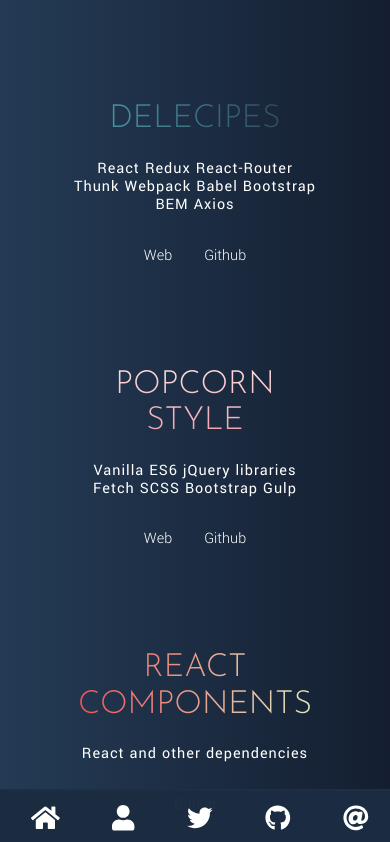
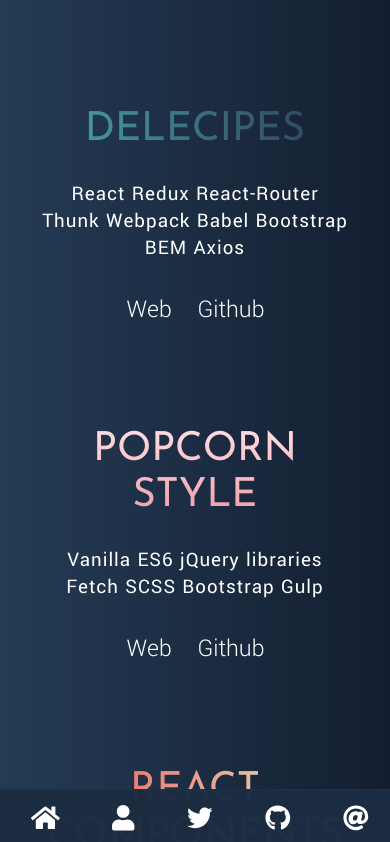
Before and after one commit to grenos/my_portfolio, a React (Create React App) app: page / in a window 390 px wide. Shown: the top 842 px of the page. Built offline with nearby package versions, Linux system fonts and the light colour scheme.

Commit message:
css updates and fixes

```diff
--- a/src/components/about/About.js
+++ b/src/components/about/About.js
@@ -7,8 +7,7 @@ import './style.css';
 let flex = {
   display: 'flex',
   justifyContent: 'center',
-  alignItems: 'center',
-  height: '100vh'
+  alignItems: 'center'
 };
 
 let centerFlex = {
@@ -30,13 +29,14 @@ const Text = styled.h1`
   ${media.ipadPro`font-size: 1.8em;`};
   ${media.inch15`font-size: 1.8em;`};
   ${media.hdScreen`font-size: 2em;`};
-  ${media.plusPhone`font-size: 1em;`};
+  ${media.plusPhone`font-size: 1.3em;`};
+  ${media.iphoneX8`font-size: 1.4em;`};
 `;
 
 const About = () => {
   return (
     <div>
-      <Container style={flex}>
+      <Container className="wrapper" style={flex}>
         <Row style={centerFlex} className="media-width landscape">
           <Col md="8">
             <Text>
--- a/src/components/about/style.css
+++ b/src/components/about/style.css
@@ -17,3 +17,16 @@
       padding-top: 5em;
     }
 }
+
+@media (min-width: 575px) {
+  .wrapper{
+    height: 100vh;
+  }
+}
+
+@media (max-width: 575px) {
+  .wrapper{
+    margin-top: 3em;
+    padding-bottom: 6em;
+  }
+}
--- a/src/components/app/App.js
+++ b/src/components/app/App.js
@@ -42,20 +42,6 @@ let flexStyle = {
   height: '100vh'
 };
 
-// const TitleWrap = styled.div`
-//   display: flex;
-//   margin-top: 2em;
-// `;
-
-// const Title = styled.h1`
-//   font-family: 'Oswald', sans-serif;
-//   font-weight: 100;
-//   color: white;
-//   letter-spacing: 2px;
-//   font-size: 2.5em;
-//   margin-bottom: 1em;
-// `;
-
 class App extends React.Component {
   constructor(props) {
     super(props);
@@ -82,9 +68,9 @@ class App extends React.Component {
   updateWindowDimensions = () => {
     this.setState({ width: window.innerWidth });
 
-    if (this.state.width <= 1024) {
+    if (this.state.width <= 819) {
       store.dispatch(toggleStateTrue());
-    } else if (this.state.width >= 1025) {
+    } else if (this.state.width >= 820) {
       store.dispatch(toggleStateFalse());
     }
   };
@@ -125,15 +111,9 @@ class App extends React.Component {
     //
     return (
       <AppWrap>
-        {/* <MediaQuery query="(max-width: 576px)">
-          <TitleWrap>
-            <Title>Vasilis Green</Title>
-          </TitleWrap>
-        </MediaQuery> */}
-
         {ProjectView}
 
-        <MediaQuery query="(min-width: 1025px)">
+        <MediaQuery query="(min-width: 820px)">
           <Footer
             toggleView={toggleData => {
               this.setState({
--- a/src/components/helpers/mediaQTemplate.js
+++ b/src/components/helpers/mediaQTemplate.js
@@ -9,7 +9,7 @@ const sizes = {
   ipad: 768,
   plusPhone: 576,
   iphoneX8: 375,
-  iphoneSE: 360
+  iphoneSE: 361
 };
 
 export const media = Object.keys(sizes).reduce((acc, label) => {
--- a/src/components/navbar/Navbar.js
+++ b/src/components/navbar/Navbar.js
@@ -21,7 +21,7 @@ const NavwWrapper = styled.div`
   z-index: 2;
 
   ${media.plusPhone`
-    background: rgb(28, 44, 66, .98);
+    background: rgba(28, 44, 66, .98);
     position: fixed;
     bottom: 0;
     height: 55px;
--- a/src/components/projects/Project.js
+++ b/src/components/projects/Project.js
@@ -4,14 +4,6 @@ import styled from 'styled-components';
 
 import './style.css';
 import { Container, Row, Col } from 'reactstrap';
-
-// const floatAnim = keyframes`
-//   from { transform: translate(0,-10px); }
-//   to {transform: translate(0,10px); }
-// `;
-
-// animation: ${floatAnim} 1s ease-in-out;
-// animation-fill-mode: initial;
 
 const AppWrapper = styled.div`
   display: flex;
@@ -97,7 +89,7 @@ const Project = props => {
 
   return (
     <AppWrapper id={title}>
-      <Container style={wrapperStyle}>
+      <Container className="ipad-landscape" style={wrapperStyle}>
         <Row className="justify-content-center">
           <Col md="10" lg="12">
             <Title
--- a/src/components/projects/ProjectAlt.js
+++ b/src/components/projects/ProjectAlt.js
@@ -13,10 +13,13 @@ let cardStyle = {
 const Title = styled.h1`
   font-family: 'Josefin Sans', sans-serif;
   color: white;
-  font-weight: 300;
+  font-weight: 400;
 
   ${media.hdScreen`font-size: 3em;`};
-  ${media.iphoneSE`font-size: 1.4em;`};
+  ${media.plusPhone`
+    font-size: 2.5em;
+  `};
+  ${media.iphoneSE`font-size: 1.9em;`};
 `;
 
 const SubTitle = styled.h3`
@@ -27,14 +30,18 @@ const SubTitle = styled.h3`
   font-size: 1em;
 
   ${media.hdScreen`font-size: 1.3em;`};
-  ${media.iphoneSE`font-size: .8em;`};
+  ${media.plusPhone`
+    font-size: 1.3em;
+    line-height: 1.3em;
+  `};
+  ${media.iphoneSE`font-size: 1em;`};
 `;
 
 const ProjectAlt = props => {
   const { title, tech, webUrl, gitHub, background } = props.project;
 
   return (
-    <Col xs="8" md="6" lg="4" style={cardStyle}>
+    <Col xs="10" md="6" lg="4" style={cardStyle}>
       <Title
         style={{
           background: `${background}`,
--- a/src/components/projects/style.css
+++ b/src/components/projects/style.css
@@ -26,6 +26,7 @@ button:hover, button:focus {
 }
 
 
+
  /* - - - - ALT VIEW - - - - */
 
 .links{
@@ -51,6 +52,13 @@ button:hover, button:focus {
   }
 }
 
+@media (max-width: 414px) {
+  .links{
+    font-size: 1.6em;
+    margin: 0;
+  }
+}
+
 .links a {
   -webkit-transition: all .3s cubic-bezier(0.8, 0.5, 0.5, 1.4);
   transition: all .3s cubic-bezier(0.8, 0.5, 0.5, 1.4);
@@ -70,7 +78,17 @@ button:hover, button:focus {
   background-size: 100% 2px;
 }
 
+@media (max-width: 414px) {
+  .links a{
+    margin: .5em;
+  }
+}
 
+@media (max-width: 320px) {
+  .links a{
+    margin: .4em;
+  }
+}
 
 
 @-webkit-keyframes bigIn {
--- a/src/components/router/Router.js
+++ b/src/components/router/Router.js
@@ -39,6 +39,7 @@ export default AppRouter;
 //! version with transition animations
 // causes a bug where the sidebar navigation will flash and the links will not work on click
 // looking for a solution
+// also it doesnt work with hashrouter which required by the github server
 
 // const AppRouter = () => (
 //   <BrowserRouter>
--- a/src/index.js
+++ b/src/index.js
@@ -1,7 +1,8 @@
 import React from 'react';
 import ReactDOM from 'react-dom';
 
-import registerServiceWorker from './registerServiceWorker';
+//import registerServiceWorker from './registerServiceWorker';
+// import { unregister } from './registerServiceWorker';
 
 import 'bootstrap/dist/css/bootstrap-grid.css';
 import './global_styles.css';
@@ -18,4 +19,5 @@ import AppRouter from './components/router/Router';
 /* give access to all components and their childs to the redux store */
 
 ReactDOM.render(<AppRouter />, document.getElementById('root'));
-registerServiceWorker();
+//registerServiceWorker();
+// unregister();
```
